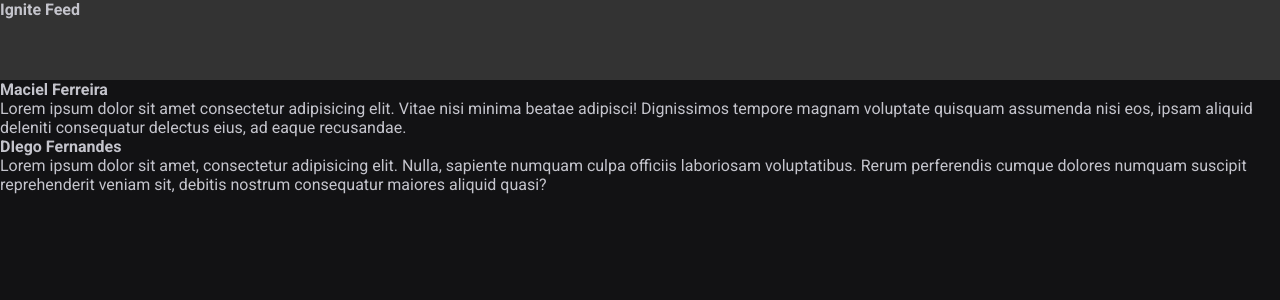
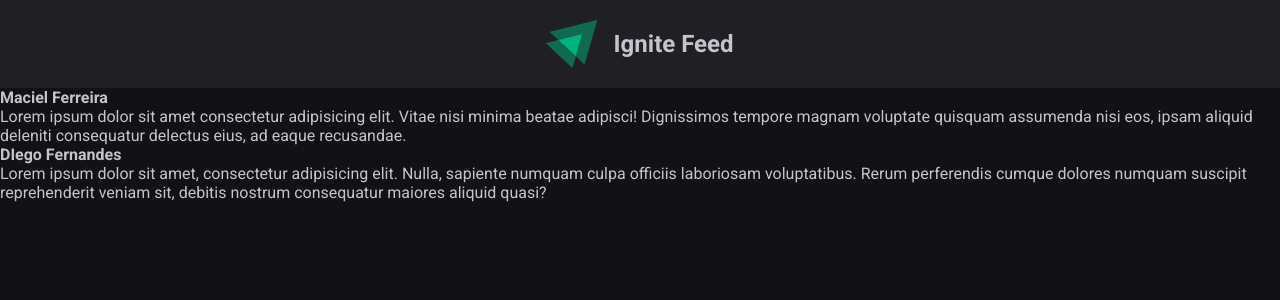
Before and after one commit to macieljuniormax/React-JS---Ignite, a React (Vite) app in the folder 01 - Fundamentos/: page / in a window 1280 px wide. Shown: the top 300 px of the page. Built offline with nearby package versions, Linux system fonts and the light colour scheme.

Commit message:
feat: :sparkles: add header component

```diff
--- a/01 - Fundamentos/src/components/header/Header.jsx
+++ b/01 - Fundamentos/src/components/header/Header.jsx
@@ -1,9 +1,11 @@
 import styles from './Header.module.css'
+import igniteLogo from '../../assets/ignite-logo.svg'
 
 export function Header() {
   return(
     <header className={styles.header}>
-      <strong> Ignite Feed</strong>
+      <img src={igniteLogo} alt="Logotipo Ignite" />
+      <strong>Ignite Feed</strong>
     </header>
   );
 }
--- a/01 - Fundamentos/src/components/header/Header.module.css
+++ b/01 - Fundamentos/src/components/header/Header.module.css
@@ -1,4 +1,17 @@
 .header {
-  background-color: #333333;
-  height: 80px;
+  background: var(--gray-800);
+  display: flex;
+  justify-content: center;
+  align-items: center;
+  padding: 1.25rem 0;
+  gap: 1rem;
 }
+
+.header strong {
+  font-size: 1.5rem;
+  font-weight: 700;
+}
+
+.header img {
+  height: 3rem;
+}
```
Also changed, not shown: 01 - Fundamentos/src/assets/ignite-logo.svg (added).
